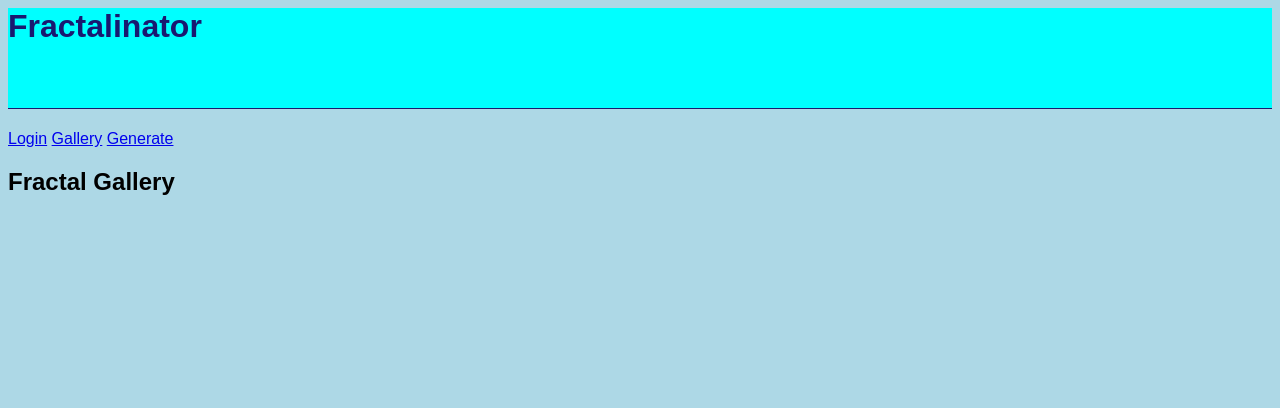
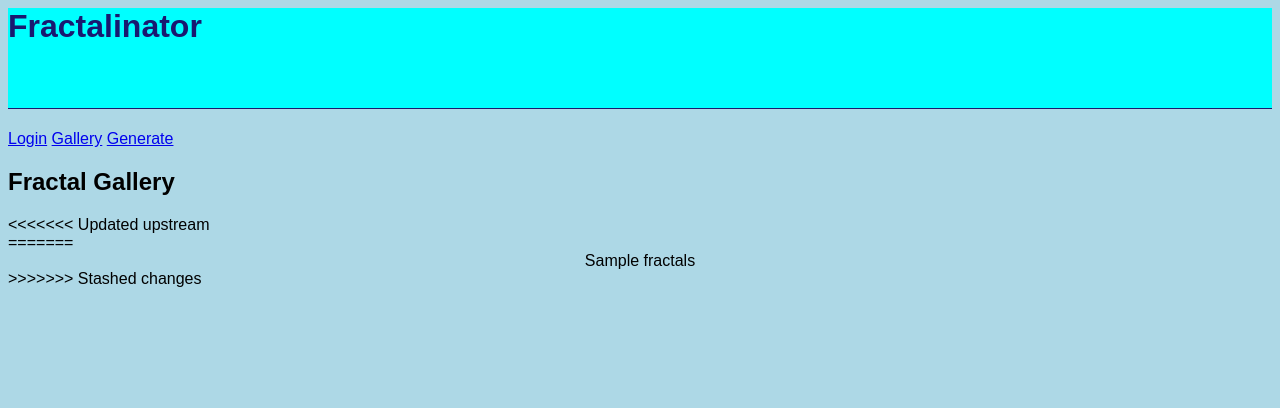
Before and after one commit to dta12/Fractalinator, a Python web app: template templates/gallery.html in a window 1280 px wide. Shown: the top 408 px of the page. Run offline with Jinja, Linux system fonts and the light colour scheme; the template is opened without the code that fills it: most values are stand-ins (such as "Sample title", 1, 10 or a date in 2020).

Commit message:
Update gallery.html

```diff
--- a/templates/gallery.html
+++ b/templates/gallery.html
@@ -13,6 +13,7 @@
 	<link rel="stylesheet" type="text/css" href="/static/style.css">
 </head>
 
+<<<<<<< Updated upstream
 <body onload="initCells()">
 <div id="cellContainer">
 	<section id="cell">
@@ -41,6 +42,12 @@
 		</section>
 	</section>
 </div>
+=======
+<body>
+    <div id="cellContainer">
+        {{fractals}}
+	</div>
+>>>>>>> Stashed changes
 
 <script src="/static/functions.js"></script>
 
```
